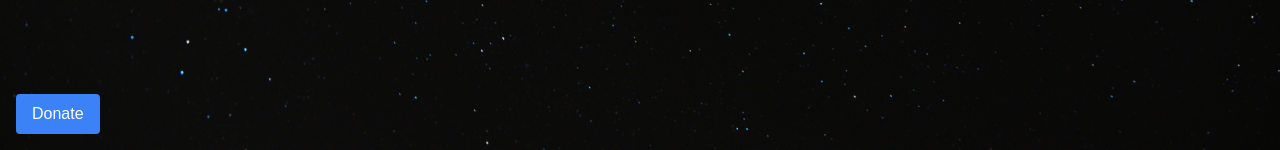
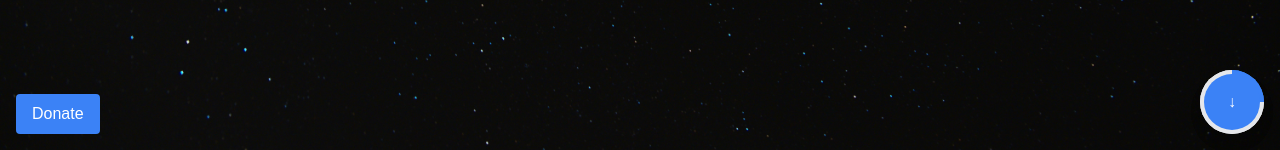
Before and after one commit to franfreezy/DevFrandel, a React (Vite) app in the folder devportfolio/: page / in a window 1280 px wide. Shown: the part 650-800 px from the top of the page. Built offline with nearby package versions, Linux system fonts and the light colour scheme.

Commit message:
This works fine

```diff
--- a/devportfolio/src/App.jsx
+++ b/devportfolio/src/App.jsx
@@ -10,8 +10,9 @@ export default function App() {
   const texts = ['Frandel Wanjawa.', 'a Hardware Engineer.', 'a Data Engineer.', 'a Space Enthusiast.', 'a Problem Solver.'];
   const [isLoading, setIsLoading] = useState(true);
   const [currentSection, setCurrentSection] = useState(0);
+  const [direction, setDirection] = useState('down');
   const sections = ['home', 'projects', 'about', 'connect'];
-  let touchStartY = 0;
+
 
   useEffect(() => {
     const handleKeyDown = (event) => {
@@ -32,42 +33,35 @@ export default function App() {
 
 
 
-  const handleScroll = (event) => {
-    event.preventDefault();
-    if (event.deltaY > 0) {
-      navigateToSection(1);
-    } else {
-      navigateToSection(-1);
-    }
-  };
-
   const navigateToSection = (direction) => {
     setCurrentSection((prev) => {
       const newIndex = Math.min(Math.max(prev + direction, 0), sections.length - 1);
-      console.log(`Navigating from section ${prev} to section ${newIndex}`); // Debugging
+
       if (newIndex !== prev) {
-        document.getElementById(sections[newIndex]).scrollIntoView({ behavior: 'smooth' });
+        const targetSection = document.getElementById(sections[newIndex]);
+
+        if (targetSection) {
+          targetSection.scrollIntoView({ behavior: 'smooth', block: 'start' });
+        }
       }
+
+      // Update the navigation direction
+      setDirection(direction === 1 ? 'down' : 'up');
+
       return newIndex;
     });
   };
 
-  const handleTouchStart = (event) => {
-    touchStartY = event.touches[0].clientY;
+  const calculatePercentage = () => {
+    return Math.round(((currentSection + 1) / sections.length) * 100);
   };
 
-  const handleTouchEnd = (event) => {
-    const touchEndY = event.changedTouches[0].clientY;
-    const swipeThreshold = 20;
+  const handleImageLoad = () => {
+    setIsLoading(false);
+  };
 
-    if (touchStartY - touchEndY > swipeThreshold) {
 
-      navigateToSection(1);
-    } else if (touchEndY - touchStartY > swipeThreshold) {
 
-      navigateToSection(-1);
-    }
-  };
 
 
 
@@ -114,9 +108,6 @@ export default function App() {
     setIsMobileMenuOpen(false);
   };
 
-  const handleImageLoad = () => {
-    setIsLoading(false);
-  };
 
   const handleMpesaClick = () => {
     try {
@@ -137,9 +128,7 @@ export default function App() {
   return (
     <>
       <div id="home" className="min-h-screen"
-        onWheel={handleScroll}
-        onTouchStart={handleTouchStart}
-        onTouchEnd={handleTouchEnd}>
+      >
         {isLoading && (
           <div className="fixed inset-0 flex items-center justify-center bg-gradient-to-b from-blue-900 to-black z-50">
             <div className="w-24 h-24 border-8 border-blue-500 border-t-transparent rounded-full animate-spin"></div>
@@ -156,7 +145,7 @@ export default function App() {
               <div className="flex items-center space-x-2">
                 {!isMobileMenuOpen && (
                   <button
-                    onClick={handleMobileMenuToggle}
+                  onClick={() => setIsMobileMenuOpen((prev) => !prev)}
                     className="text-white px-2 sm:px-4 py-2 rounded hover:bg-blue-700 transition duration-300"
                   >
                     <div className="space-y-1">
@@ -219,7 +208,7 @@ export default function App() {
 
 
 
-              {/* Social Icons */}
+
 
             </div>
           </nav>
@@ -357,6 +346,41 @@ export default function App() {
           <a className="h-7 w-7 bg-cover rounded-full" style={{ backgroundImage: "url('/assets/twitter.png')" }} href="https://twitter.com/codewithfreezy"></a>
         </div>
       </div>
+      <div
+  className="fixed bottom-4 right-4 w-16 h-16 rounded-full flex items-center justify-center shadow-lg"
+  style={{
+    background: `conic-gradient(#3b82f6 ${calculatePercentage()}%, #e5e7eb ${calculatePercentage()}%)`,
+  }}
+>
+<div
+  className="fixed bottom-4 right-4 w-16 h-16 rounded-full flex items-center justify-center shadow-lg"
+  style={{
+    background: `conic-gradient(#3b82f6 ${calculatePercentage()}%, #e5e7eb ${calculatePercentage()}%)`,
+  }}
+>
+  <button
+    onClick={() => {
+      if (currentSection === sections.length - 1) {
+        // Navigate up from the last section
+        setDirection('up');
+        navigateToSection(-1);
+      } else if (currentSection === 0) {
+
+        setDirection('down');
+        navigateToSection(1);
+      } else {
+
+        const nextDirection = direction === 'down' ? 1 : -1;
+        setDirection(nextDirection === 1 ? 'down' : 'up');
+        navigateToSection(nextDirection);
+      }
+    }}
+    className="w-14 h-14 bg-blue-500 text-white rounded-full flex items-center justify-center hover:bg-blue-700 transition duration-300"
+  >
+    {currentSection === sections.length - 1 ? '↑' : currentSection === 0 ? '↓' : direction === 'down' ? '↓' : '↑'}
+  </button>
+</div>
+</div>
     </>
   );
 }
```
